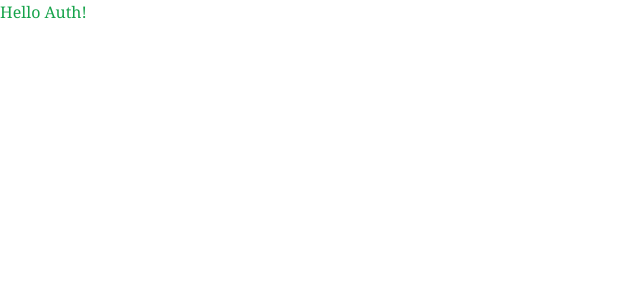
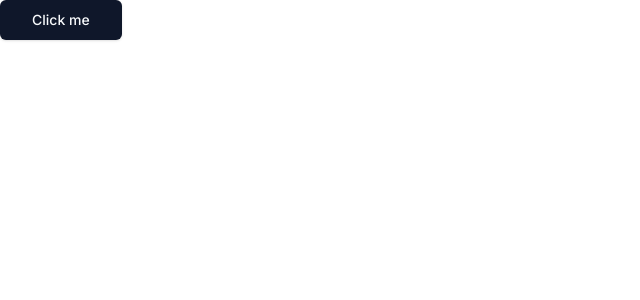
Before and after one commit to takumi0706/Calmendar, a Next.js app in the folder demo-next-js/: page / in a window 1280 px wide. Shown: the top 300 px of the page, without its empty margins (0-640 px from the left). Built offline with nearby package versions, Linux system fonts and the light colour scheme.

Commit message:
feat: do on 38:06 do : I think that this video is fucking useful. lol

```diff
--- a/demo-next-js/app/page.tsx
+++ b/demo-next-js/app/page.tsx
@@ -1,7 +1,9 @@
+import { Button } from "@/components/ui/button"
+
 export default function Home() {
   return (
-      <p className="font-serif text-green-600" >
-        Hello Auth!
-      </p>
+      <Button size="lg">
+          Click me
+      </Button>
   );
 }
--- /dev/null
+++ b/demo-next-js/components/ui/button.tsx
@@ -0,0 +1,57 @@
+import * as React from "react"
+import { Slot } from "@radix-ui/react-slot"
+import { cva, type VariantProps } from "class-variance-authority"
+
+import { cn } from "@/lib/utils"
+
+const buttonVariants = cva(
+  "inline-flex items-center justify-center whitespace-nowrap rounded-md text-sm font-medium transition-colors focus-visible:outline-none focus-visible:ring-1 focus-visible:ring-ring disabled:pointer-events-none disabled:opacity-50",
+  {
+    variants: {
+      variant: {
+        default:
+          "bg-primary text-primary-foreground shadow hover:bg-primary/90",
+        destructive:
+          "bg-destructive text-destructive-foreground shadow-sm hover:bg-destructive/90",
+        outline:
+          "border border-input bg-background shadow-sm hover:bg-accent hover:text-accent-foreground",
+        secondary:
+          "bg-secondary text-secondary-foreground shadow-sm hover:bg-secondary/80",
+        ghost: "hover:bg-accent hover:text-accent-foreground",
+        link: "text-primary underline-offset-4 hover:underline",
+      },
+      size: {
+        default: "h-9 px-4 py-2",
+        sm: "h-8 rounded-md px-3 text-xs",
+        lg: "h-10 rounded-md px-8",
+        icon: "h-9 w-9",
+      },
+    },
+    defaultVariants: {
+      variant: "default",
+      size: "default",
+    },
+  }
+)
+
+export interface ButtonProps
+  extends React.ButtonHTMLAttributes<HTMLButtonElement>,
+    VariantProps<typeof buttonVariants> {
+  asChild?: boolean
+}
+
+const Button = React.forwardRef<HTMLButtonElement, ButtonProps>(
+  ({ className, variant, size, asChild = false, ...props }, ref) => {
+    const Comp = asChild ? Slot : "button"
+    return (
+      <Comp
+        className={cn(buttonVariants({ variant, size, className }))}
+        ref={ref}
+        {...props}
+      />
+    )
+  }
+)
+Button.displayName = "Button"
+
+export { Button, buttonVariants }
--- a/demo-next-js/package.json
+++ b/demo-next-js/package.json
@@ -10,6 +10,7 @@
   },
   "dependencies": {
     "@radix-ui/react-icons": "^1.3.0",
+    "@radix-ui/react-slot": "^1.1.0",
     "class-variance-authority": "^0.7.0",
     "clsx": "^2.1.1",
     "next": "14.2.5",
```
Also changed, not shown: 1 other file (tests, documents, lock files or other folders).
